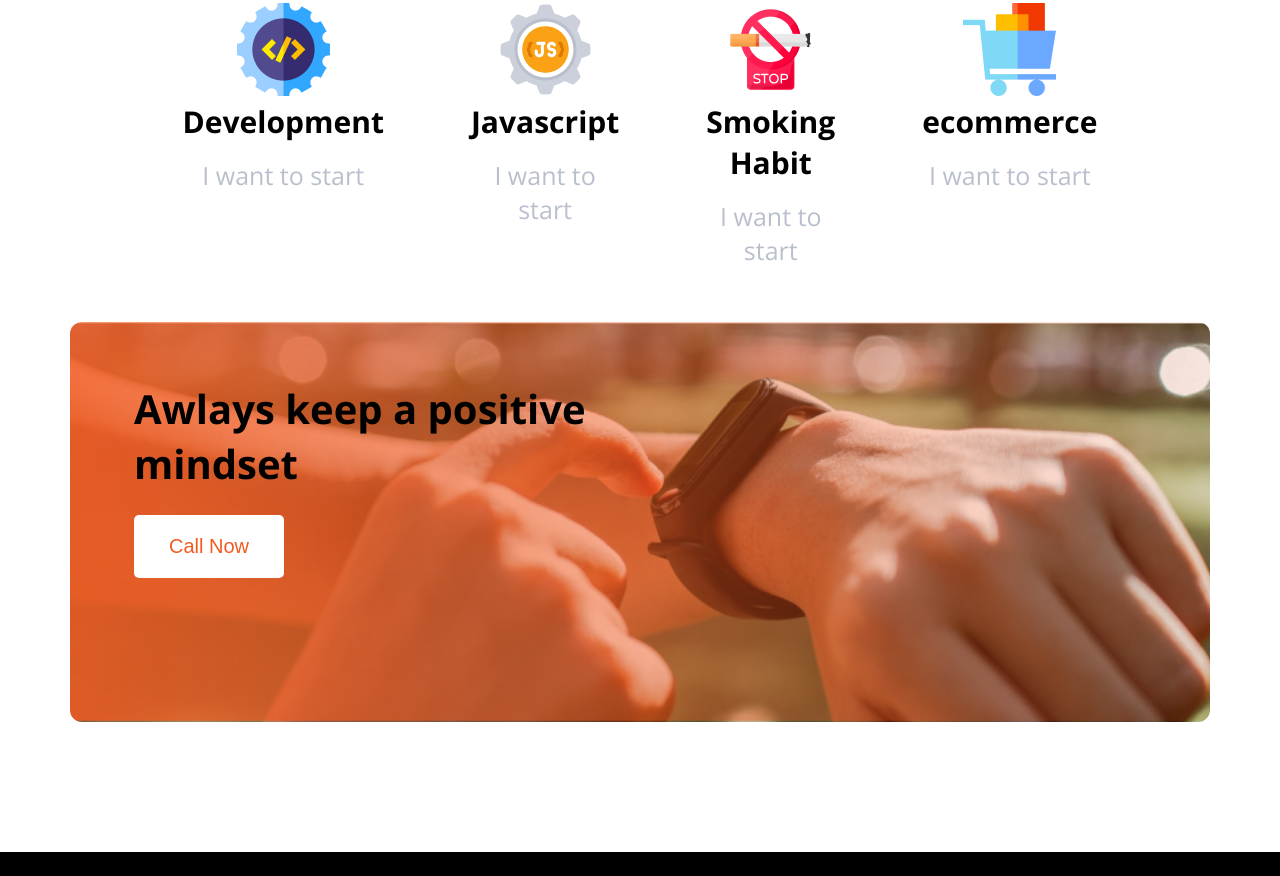
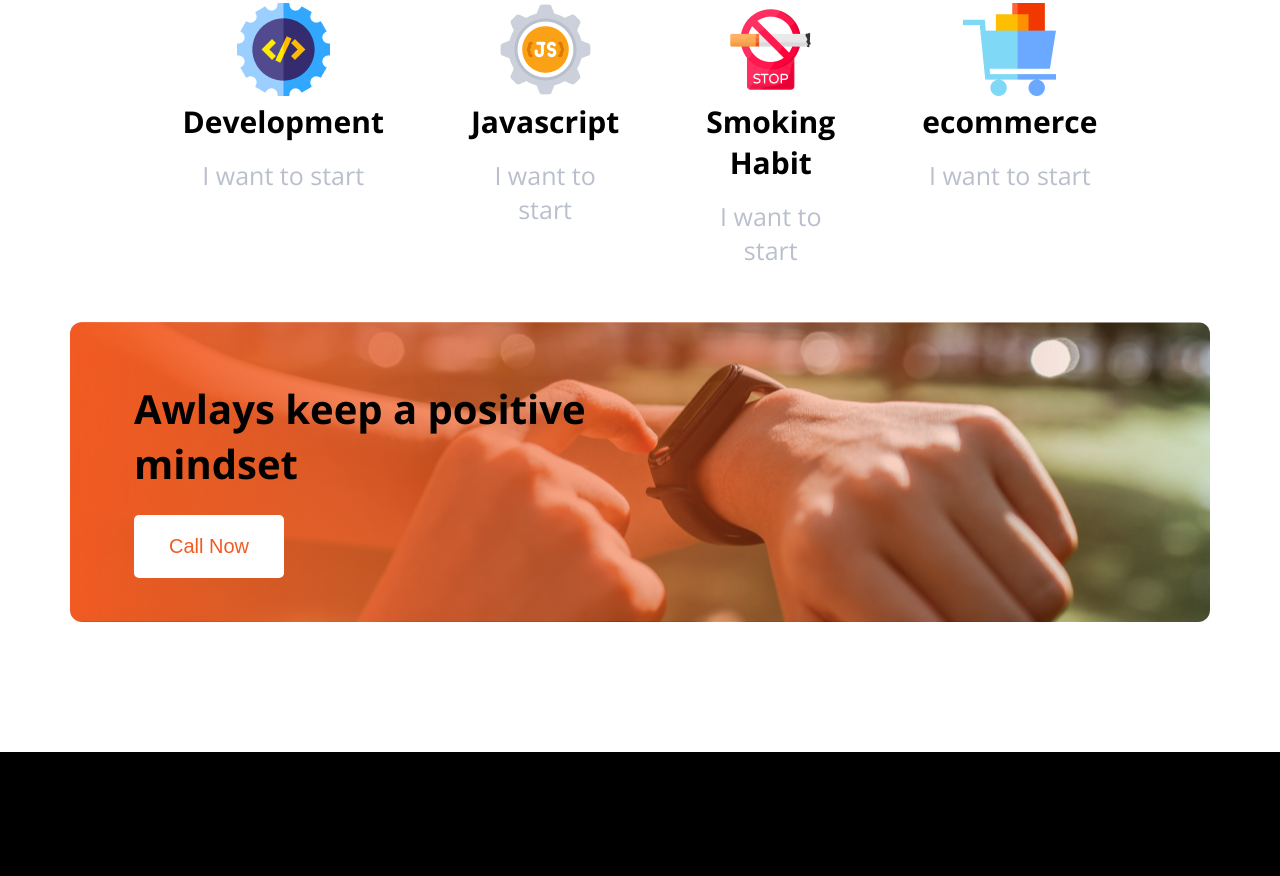
Before and after one commit to shompadmbd-sketch/task-one, a plain HTML site: page index.html in a window 1280 px wide. Shown: the part 1804-2680 px from the top of the page. Drawn offline with nearby package versions, Linux system fonts and the light colour scheme.

Commit message:
some problem

```diff
--- a/style/style.css
+++ b/style/style.css
@@ -3,9 +3,9 @@
     padding: 0;
     box-sizing: border-box;
 }
-h1,h2,h3,h4,h5,h6,p {
+/* h1,h2,h3,h4,h5,h6,p {
   margin: 0;
-}
+} */
 
 .open-sans-norml {
   font-family: "Open Sans", sans-serif;
@@ -208,12 +208,14 @@ color: #B9BFCC;
   padding-top: 124px;
    /* min-height: 100vh; */
     margin: 0 auto;
-    /* align-items: center; */
+    align-items: center;
     justify-content: center;
-
+   display: flex;
     padding-bottom: 130px;
     overflow: hidden;
      display: block;
+
+
 }
 .call-container{
   background: url('../images/gradient2.png'), url('../images/watch.png');
@@ -222,9 +224,11 @@ color: #B9BFCC;
     background-size: cover, cover ;
     background-position: center center, center center;
     margin: 0 auto;
-    width: 100%;
-    max-width: 1140px;
-    height: 400px;
+    /* width: 100%; */
+
+    /* max-width: 1140px; */
+    width: 1140px;
+    height: 300px;
     position: relative;
     border-radius: 12px;
 
@@ -232,14 +236,15 @@ color: #B9BFCC;
 
 }
 .call-text{
-   padding-top: 59px;
+    padding-top: 59px;
    padding-left: 64px;
-   padding-right: 617px;
+    padding-right: 617px;
    padding-bottom: 24px;
    font-size: 40px;
    font-weight: bold;
 }
 .btn-btn-btn{
+
   margin-left: 64px;
   background-color: white;
   color: #F15B22;
```
